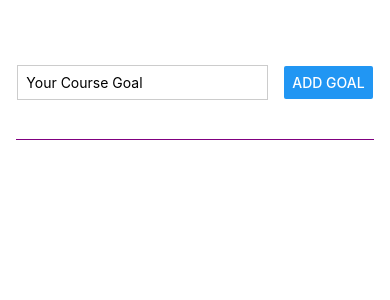
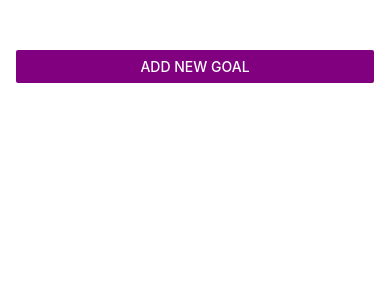
Before and after one commit to rajchatterz/React-Native-App-Course-Goal-, a React Native app: screen / in a window 390 px wide. Shown: the top 300 px of the page. Built offline with nearby package versions, Linux system fonts and the light colour scheme.

Commit message:
done with the modal effect

```diff
--- a/App.js
+++ b/App.js
@@ -4,26 +4,42 @@ import { useState } from 'react';
 import Input from './Component/Input';
 export default function App() {
   const [storeData, setStoredData] = useState('')
-  const [ courseGoal,setCourseGoal] = useState([])
+  const [courseGoal, setCourseGoal] = useState([])
+  const [modalVisible, setModalVisible] = useState(false)
+
+  function startAtGoalHandler() {
+    setModalVisible(true)
+  }
+  function endAddGoalHandler() {
+    setModalVisible(false)
+  }
   function goalInputHandler(enteredText) {
     setStoredData(enteredText)
   };
 
   function addGoalHandler() {
+    if (storeData.trim().length === 0) {
+      return
+    }
     setCourseGoal((e) => [...e, { text: storeData, id: Math.random() }])
     setStoredData('')
+    endAddGoalHandler()
+
   };
-  function deleteGoalHandler() {
-    console.log('delete')
+  function deleteGoalHandler(id) {
+    setCourseGoal(e => {
+      return e.filter((e)=>e.id!==id)
+    })
   }
   return (
     <View style={styles.aooContainer}>
-      <Input input={goalInputHandler} value={storeData} buttonHandler={ addGoalHandler} />
+      <Button title="Add new Goal" color="purple" onPress={startAtGoalHandler} />
+      <Input input={goalInputHandler} closeModal={endAddGoalHandler} visible={modalVisible} value={storeData} buttonHandler={ addGoalHandler} />
       <View style={styles.listGoal}  >
 
         <FlatList renderItem={(itemData) => {
           return (
-            <Item onDelteItem={deleteGoalHandler} itemData={ itemData.item.text} />
+            <Item id={itemData.item.id} onDelteItem={deleteGoalHandler} itemData={ itemData.item.text} />
           )
         }} data={courseGoal} alwaysBounceVertical={false}
           keyExtractor={(item, index) => {
--- a/Component/Input.js
+++ b/Component/Input.js
@@ -1,13 +1,18 @@
 import React from 'react'
 import { StyleSheet } from 'react-native'
-import { View,TextInput,Button } from 'react-native'
-const Input = ({ input, buttonHandler,value }) => {
+import { View,TextInput,Button,Modal } from 'react-native'
+const Input = ({ input,closeModal, buttonHandler,value ,visible}) => {
 
   return (
-    <View style={styles.inputContainer}>
-        <TextInput onChangeText={input} value={value} style={styles.textInput} placeholder='Your Course Goal' />
-        <Button onPress={buttonHandler} title='Add Goal'/>
-    </View>
+      <Modal visible={visible} animationType='fade'>
+          <View style={styles.inputContainer}>
+              <TextInput onChangeText={input} value={value} style={styles.textInput} placeholder='Your Course Goal' />
+              <Button title='cancel' onPress={closeModal}/>
+              <View>
+              <Button onPress={buttonHandler} title='Add Goal' />
+              </View>
+        </View>
+    </Modal>
   )
 }
 
--- a/Component/Item.js
+++ b/Component/Item.js
@@ -1,12 +1,13 @@
 import { StyleSheet } from "react-native"
 import {View,Text,Pressable} from 'react-native'
-const Item = ({itemData,onDelteItem}) => {
+const Item = ({ itemData, onDelteItem ,id}) => {
+
     return (
-        <Pressable onPress={onDelteItem}>
             <View style={styles.goalItem}>
-              <Text style={styles.text}>{ itemData}</Text>
+                <Pressable style={(e)=>e && styles.pressItem}  onPress={onDelteItem.bind(this,id)}>
+                    <Text  style={styles.text}>{ itemData}</Text>
+                </Pressable>
             </View>
-        </Pressable>
     )
 }
 export default Item
@@ -16,10 +17,14 @@ const styles = StyleSheet.create({
         margin: 8,
         borderRadius: 10,
         backgroundColor: '#5e0acc',
-        padding: 9,
+
         color:'white'
     },
+    pressItem: {
+        opacity:0.5
+    },
     text: {
+        padding: 9,
         color:'white'
       }
 })
```
